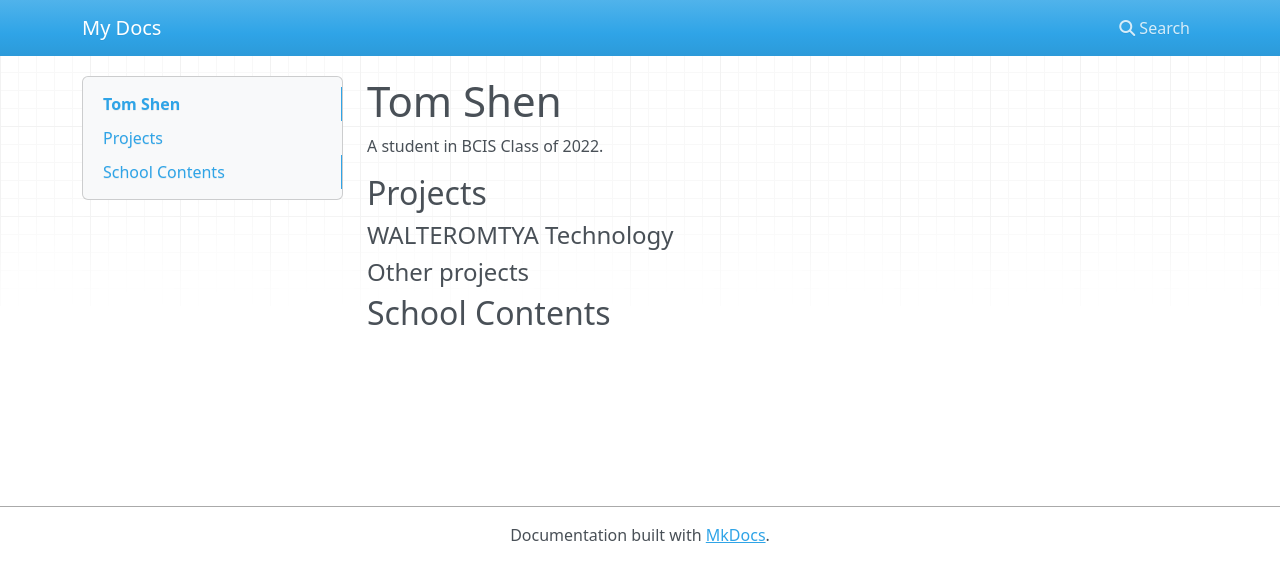
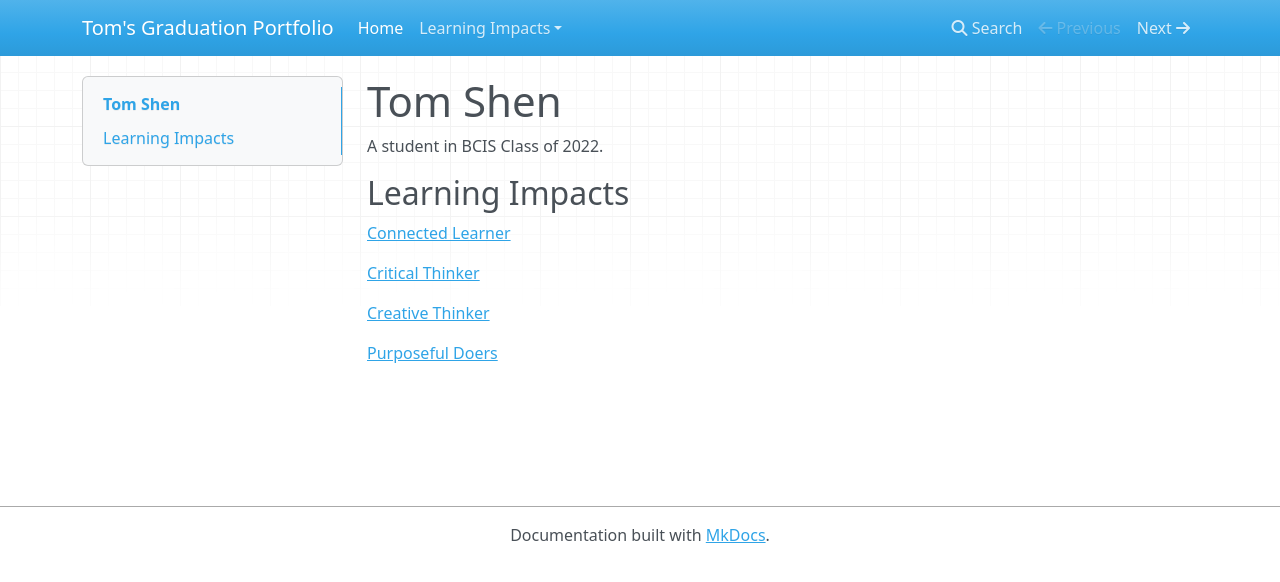
Before and after one commit to TomShen1234/portfolio, an MkDocs documentation site: the page built from docs/index.md, in a window 1280 px wide. Shown: the top 582 px of the page. Built offline with MkDocs 1.6.1, drawn with Linux system fonts in a browser that asks for light colours; nearby versions of some CDN libraries.

Commit message:
Critical Thinker first draft

```diff
--- a/docs/index.md
+++ b/docs/index.md
@@ -2,10 +2,12 @@
 
 A student in BCIS Class of 2022.
 
-## Projects
+## Learning Impacts
 
-#### WALTEROMTYA Technology
+[Connected Learner](impacts/cl.md)
 
-#### Other projects
+[Critical Thinker](impacts/crit.md)
 
-## School Contents
+[Creative Thinker](impacts/cret.md)
+
+[Purposeful Doers](impacts/pd.md)
--- a/mkdocs.yml
+++ b/mkdocs.yml
@@ -1,3 +1,8 @@
-site_name: My Docs
+site_name: Tom's Graduation Portfolio
 nav:
     - Home: 'index.md'
+    - Learning Impacts:
+        - Connected Learner: 'impacts/cl.md'
+        - Critical Thinker: 'impacts/crit.md'
+        - Creative Thinker: 'impacts/cret.md'
+        - Purposeful Doer: 'impacts/pd.md'
```
Also changed, not shown: docs/impacts/cl.md (added, +9 -0 lines), docs/impacts/cret.md (added, +1 -0 lines), docs/impacts/crit.md (added, +15 -0 lines), docs/impacts/pd.md (added, +1 -0 lines), docs/images/circuitea.png (added), docs/images/mathquestion.png (added), docs/images/mathsol.png (added), docs/images/physicsia.png (added), 1 other file.
